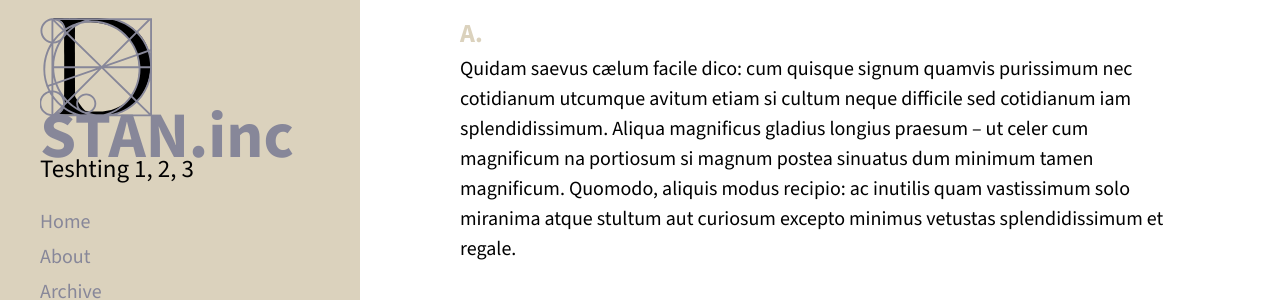
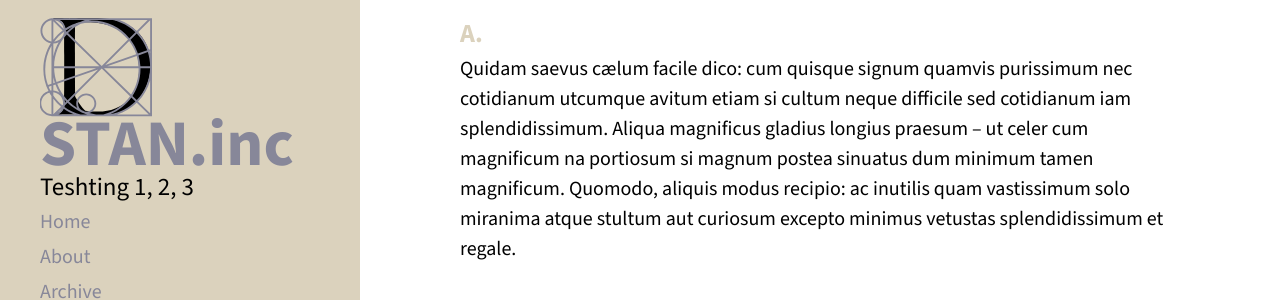
Before and after one commit to stam-ink/stam-ink.github.io, a Jekyll site: the page built from index.html, in a window 1280 px wide. Shown: the part 551-851 px from the top of the page. Built offline with Jekyll 4.4.1, drawn with Linux system fonts in a browser that asks for light colours; the list of posts is cut into pages by our own code.

Commit message:
Update sidebar.html

```diff
--- a/_includes/sidebar.html
+++ b/_includes/sidebar.html
@@ -16,11 +16,11 @@
               </g>
           </svg>
 
-          <span style="display: block !important; position: relative !important; top: -14px !important;">{{ site.title }}</span>
+          <span style="display: block !important; position: relative !important; top: -6px !important;">{{ site.title }}</span> <!-- change this # to move ***TITLE*** up & down -->
         </a>
       </h1>
 
-      <p class="lead" style="display: block !important; position: relative !important; top: -32px !important; margin-bottom: 0 !important; padding-top: 0 !important;">
+      <p class="lead" style="display: block !important; position: relative !important; top: -14px !important; margin-bottom: 0 !important; padding-top: 0 !important;"> <!-- change this # to move ***DISCRIPTION*** up & down -->
         {{ site.description }}
       </p>
     </div>
```
